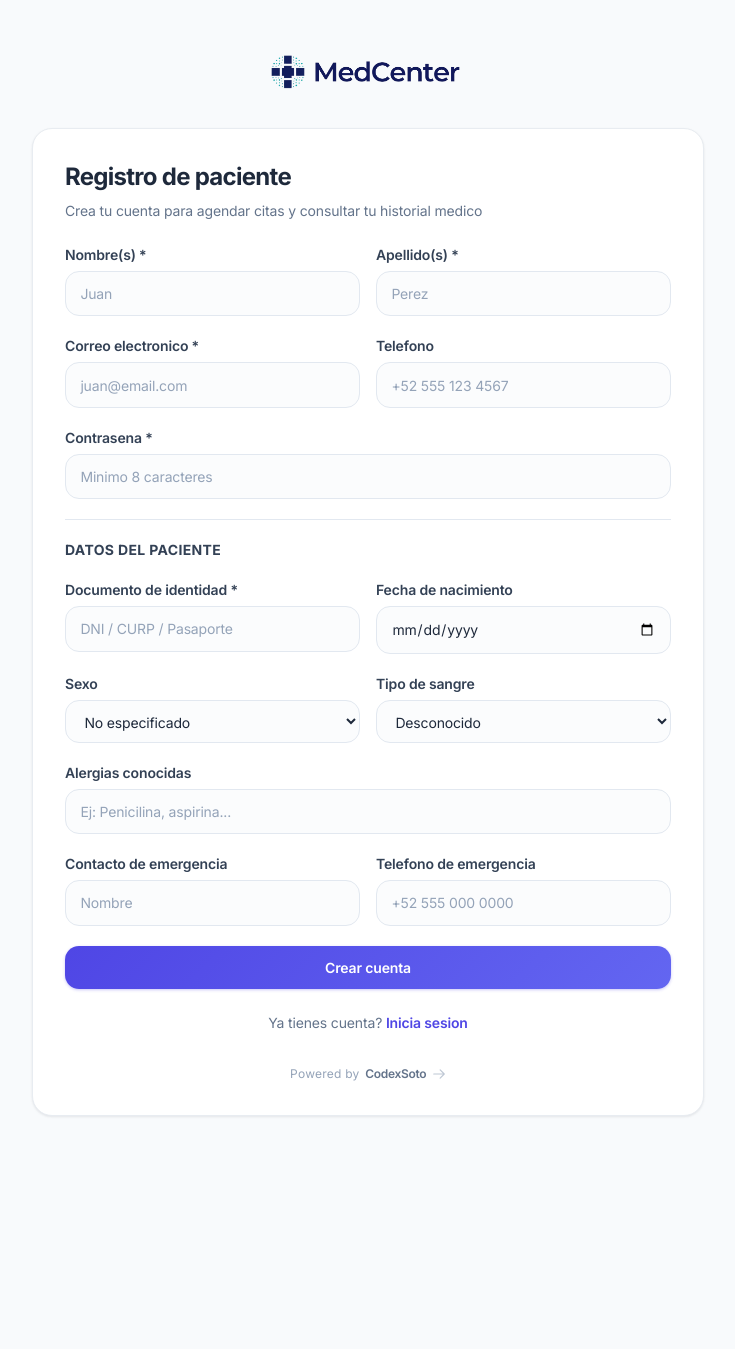
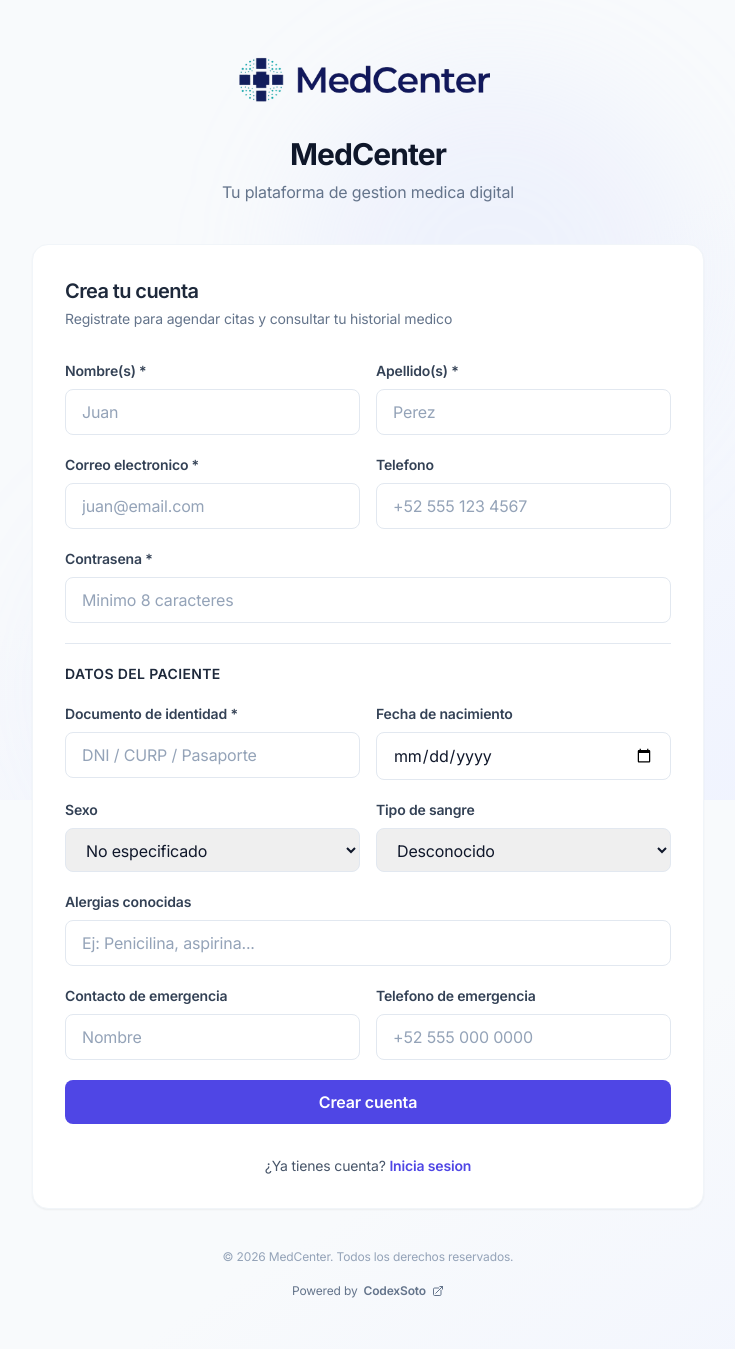
Before and after one commit to David080198/gestion_de_clinicas, a Flask app: page /register in a window 1280 px wide. Shown: the whole page, without its empty margins (272-1007 px from the left). Before the commit the page ends 1117 px from the top, so only its background shows below. Run offline with Flask 3, Linux system fonts and the light colour scheme; some libraries are stand-ins or nearby versions.

Commit message:
Redesign register page - consistent with login, clean modern layout, remove Premium branding

```diff
--- a/app/templates/auth/register.html
+++ b/app/templates/auth/register.html
@@ -3,85 +3,101 @@
 <head>
     <meta charset="UTF-8">
     <meta name="viewport" content="width=device-width, initial-scale=1.0">
-    <title>Registro - MedCenter Premium</title>
+    <title>Registro - MedCenter</title>
     <script src="https://cdn.tailwindcss.com"></script>
     <script>
         tailwind.config = {
             theme: { extend: {
                 colors: { primary: { 50:'#eef2ff',100:'#e0e7ff',200:'#c7d2fe',300:'#a5b4fc',400:'#818cf8',500:'#6366f1',600:'#4f46e5',700:'#4338ca',800:'#3730a3',900:'#312e81' } },
-                fontFamily: { sans: ['Inter', 'system-ui', 'sans-serif'], display: ['DM Serif Display', 'serif'] }
+                fontFamily: { sans: ['Inter', 'system-ui', 'sans-serif'] }
             }}
         }
     </script>
     <link rel="stylesheet" href="{{ url_for('static', filename='css/styles.css') }}">
-    <link rel="stylesheet" href="https://fonts.googleapis.com/css2?family=Inter:wght@300;400;500;600;700;800&display=swap">
+    <link rel="preconnect" href="https://fonts.googleapis.com">
+    <link rel="preconnect" href="https://fonts.gstatic.com" crossorigin>
+    <link href="https://fonts.googleapis.com/css2?family=Inter:wght@300;400;500;600;700&display=swap" rel="stylesheet">
 </head>
-<body class="h-full bg-slate-50">
+<body class="h-full bg-gradient-to-br from-slate-50 via-slate-50 to-indigo-50">
     <div id="toast-container"></div>
 
-    <div class="min-h-full flex items-center justify-center px-6 py-12">
+    <div class="min-h-full flex flex-col items-center justify-center px-4 py-12">
+        <!-- Decorative blur background -->
+        <div class="absolute inset-0 -z-10 overflow-hidden">
+            <div class="absolute top-20 right-1/4 w-96 h-96 bg-primary-200/20 rounded-full blur-3xl"></div>
+            <div class="absolute -bottom-20 left-1/4 w-96 h-96 bg-primary-300/10 rounded-full blur-3xl"></div>
+        </div>
+
+        <!-- Card container -->
         <div class="w-full max-w-2xl">
 
-            <!-- Logo -->
-            <div class="flex items-center justify-center mb-8">
-                <img src="{{ url_for('static', filename='img/logo.png') }}" alt="MedCenter" class="h-12 w-auto">
+            <!-- Logo and title -->
+            <div class="text-center mb-10">
+                <div class="flex justify-center mb-6">
+                    <img src="{{ url_for('static', filename='img/logo.png') }}" alt="MedCenter" class="h-16 w-auto">
+                </div>
+                <h1 class="text-3xl font-bold text-slate-900 mb-2">MedCenter</h1>
+                <p class="text-slate-500">Tu plataforma de gestion medica digital</p>
             </div>
 
-            <div class="card-premium p-8">
+            <!-- Form card -->
+            <div class="bg-white rounded-2xl shadow-sm border border-slate-100 p-8 mb-6">
 
-                <h1 class="text-2xl font-bold text-slate-800 mb-2">Registro de paciente</h1>
-                <p class="text-slate-500 text-sm mb-6">Crea tu cuenta para agendar citas y consultar tu historial medico</p>
+                <div class="mb-8">
+                    <h2 class="text-xl font-semibold text-slate-800 mb-1">Crea tu cuenta</h2>
+                    <p class="text-slate-500 text-sm">Registrate para agendar citas y consultar tu historial medico</p>
+                </div>
 
                 <form id="register-form" class="space-y-5">
 
                     <!-- Datos de cuenta -->
                     <div class="grid grid-cols-1 sm:grid-cols-2 gap-4">
                         <div>
-                            <label class="block text-sm font-semibold text-slate-700 mb-1.5">Nombre(s) *</label>
-                            <input type="text" id="first_name" required class="input-premium" placeholder="Juan">
+                            <label class="block text-sm font-semibold text-slate-700 mb-2">Nombre(s) *</label>
+                            <input type="text" id="first_name" required class="w-full px-4 py-2.5 rounded-lg border border-slate-200 focus:border-primary-500 focus:ring-2 focus:ring-primary-100 transition text-slate-900 placeholder-slate-400" placeholder="Juan">
                         </div>
                         <div>
-                            <label class="block text-sm font-semibold text-slate-700 mb-1.5">Apellido(s) *</label>
-                            <input type="text" id="last_name" required class="input-premium" placeholder="Perez">
+                            <label class="block text-sm font-semibold text-slate-700 mb-2">Apellido(s) *</label>
+                            <input type="text" id="last_name" required class="w-full px-4 py-2.5 rounded-lg border border-slate-200 focus:border-primary-500 focus:ring-2 focus:ring-primary-100 transition text-slate-900 placeholder-slate-400" placeholder="Perez">
                         </div>
                     </div>
 
                     <div class="grid grid-cols-1 sm:grid-cols-2 gap-4">
                         <div>
-                            <label class="block text-sm font-semibold text-slate-700 mb-1.5">Correo electronico *</label>
-                            <input type="email" id="email" required class="input-premium" placeholder="juan@email.com">
+                            <label class="block text-sm font-semibold text-slate-700 mb-2">Correo electronico *</label>
+                            <input type="email" id="email" required class="w-full px-4 py-2.5 rounded-lg border border-slate-200 focus:border-primary-500 focus:ring-2 focus:ring-primary-100 transition text-slate-900 placeholder-slate-400" placeholder="juan@email.com">
                         </div>
                         <div>
-                            <label class="block text-sm font-semibold text-slate-700 mb-1.5">Telefono</label>
-                            <input type="tel" id="phone" class="input-premium" placeholder="+52 555 123 4567">
+                            <label class="block text-sm font-semibold text-slate-700 mb-2">Telefono</label>
+                            <input type="tel" id="phone" class="w-full px-4 py-2.5 rounded-lg border border-slate-200 focus:border-primary-500 focus:ring-2 focus:ring-primary-100 transition text-slate-900 placeholder-slate-400" placeholder="+52 555 123 4567">
                         </div>
                     </div>
 
                     <div>
-                        <label class="block text-sm font-semibold text-slate-700 mb-1.5">Contrasena *</label>
-                        <input type="password" id="password" required minlength="8" class="input-premium" placeholder="Minimo 8 caracteres">
+                        <label class="block text-sm font-semibold text-slate-700 mb-2">Contrasena *</label>
+                        <input type="password" id="password" required minlength="8" class="w-full px-4 py-2.5 rounded-lg border border-slate-200 focus:border-primary-500 focus:ring-2 focus:ring-primary-100 transition text-slate-900 placeholder-slate-400" placeholder="Minimo 8 caracteres">
                     </div>
 
                     <hr class="border-slate-200">
 
                     <!-- Datos clinicos -->
-                    <p class="text-sm font-bold text-slate-700 uppercase tracking-wide">Datos del paciente</p>
+                    <p class="text-sm font-semibold text-slate-800 uppercase tracking-wide">Datos del paciente</p>
 
                     <div class="grid grid-cols-1 sm:grid-cols-2 gap-4">
                         <div>
-                            <label class="block text-sm font-semibold text-slate-700 mb-1.5">Documento de identidad *</label>
-                            <input type="text" id="document_number" required class="input-premium" placeholder="DNI / CURP / Pasaporte">
+                            <label class="block text-sm font-semibold text-slate-700 mb-2">Documento de identidad *</label>
+                            <input type="text" id="document_number" required class="w-full px-4 py-2.5 rounded-lg border border-slate-200 focus:border-primary-500 focus:ring-2 focus:ring-primary-100 transition text-slate-900 placeholder-slate-400" placeholder="DNI / CURP / Pasaporte">
                         </div>
                         <div>
-                            <label class="block text-sm font-semibold text-slate-700 mb-1.5">Fecha de nacimiento</label>
-                            <input type="date" id="birth_date" class="input-premium">
+                            <label class="block text-sm font-semibold text-slate-700 mb-2">Fecha de nacimiento</label>
+                            <input type="date" id="birth_date" class="w-full px-4 py-2.5 rounded-lg border border-slate-200 focus:border-primary-500 focus:ring-2 focus:ring-primary-100 transition text-slate-900">
                         </div>
                     </div>
 
                     <div class="grid grid-cols-1 sm:grid-cols-2 gap-4">
                         <div>
-                            <label class="block text-sm font-semibold text-slate-700 mb-1.5">Sexo</label>
-                            <select id="gender" class="input-premium">
+                            <label class="block text-sm font-semibold text-slate-700 mb-2">Sexo</label>
+                            <select id="gender" class="w-full px-4 py-2.5 rounded-lg border border-slate-200 focus:border-primary-500 focus:ring-2 focus:ring-primary-100 transition text-slate-900">
                                 <option value="masculino">Masculino</option>
                                 <option value="femenino">Femenino</option>
                                 <option value="otro">Otro</option>
@@ -89,8 +105,8 @@
                             </select>
                         </div>
                         <div>
-                            <label class="block text-sm font-semibold text-slate-700 mb-1.5">Tipo de sangre</label>
-                            <select id="blood_type" class="input-premium">
+                            <label class="block text-sm font-semibold text-slate-700 mb-2">Tipo de sangre</label>
+                            <select id="blood_type" class="w-full px-4 py-2.5 rounded-lg border border-slate-200 focus:border-primary-500 focus:ring-2 focus:ring-primary-100 transition text-slate-900">
                                 <option value="">Desconocido</option>
                                 <option value="O+">O+</option><option value="O-">O-</option>
                                 <option value="A+">A+</option><option value="A-">A-</option>
@@ -101,40 +117,42 @@
                     </div>
 
                     <div>
-                        <label class="block text-sm font-semibold text-slate-700 mb-1.5">Alergias conocidas</label>
-                        <input type="text" id="allergies" class="input-premium" placeholder="Ej: Penicilina, aspirina...">
+                        <label class="block text-sm font-semibold text-slate-700 mb-2">Alergias conocidas</label>
+                        <input type="text" id="allergies" class="w-full px-4 py-2.5 rounded-lg border border-slate-200 focus:border-primary-500 focus:ring-2 focus:ring-primary-100 transition text-slate-900 placeholder-slate-400" placeholder="Ej: Penicilina, aspirina...">
                     </div>
 
                     <div class="grid grid-cols-1 sm:grid-cols-2 gap-4">
                         <div>
-                            <label class="block text-sm font-semibold text-slate-700 mb-1.5">Contacto de emergencia</label>
-                            <input type="text" id="emergency_contact_name" class="input-premium" placeholder="Nombre">
+                            <label class="block text-sm font-semibold text-slate-700 mb-2">Contacto de emergencia</label>
+                            <input type="text" id="emergency_contact_name" class="w-full px-4 py-2.5 rounded-lg border border-slate-200 focus:border-primary-500 focus:ring-2 focus:ring-primary-100 transition text-slate-900 placeholder-slate-400" placeholder="Nombre">
                         </div>
                         <div>
-                            <label class="block text-sm font-semibold text-slate-700 mb-1.5">Telefono de emergencia</label>
-                            <input type="tel" id="emergency_contact_phone" class="input-premium" placeholder="+52 555 000 0000">
+                            <label class="block text-sm font-semibold text-slate-700 mb-2">Telefono de emergencia</label>
+                            <input type="tel" id="emergency_contact_phone" class="w-full px-4 py-2.5 rounded-lg border border-slate-200 focus:border-primary-500 focus:ring-2 focus:ring-primary-100 transition text-slate-900 placeholder-slate-400" placeholder="+52 555 000 0000">
                         </div>
                     </div>
 
-                    <button type="submit" id="register-btn" class="btn-primary w-full justify-center">
+                    <button type="submit" id="register-btn" class="w-full py-2.5 px-4 bg-primary-600 hover:bg-primary-700 text-white font-semibold rounded-lg transition-colors flex items-center justify-center gap-2 mt-2">
                         <span id="register-text">Crear cuenta</span>
                         <div id="register-spinner" class="spinner hidden"></div>
                     </button>
                 </form>
 
-                <p class="mt-6 text-center text-sm text-slate-500">
-                    Ya tienes cuenta?
-                    <a href="/login" class="text-primary-600 hover:text-primary-700 font-semibold">Inicia sesion</a>
+                <!-- Enlace a login -->
+                <p class="mt-8 text-center text-sm text-slate-600">
+                    ¿Ya tienes cuenta?
+                    <a href="/login" class="text-primary-600 hover:text-primary-700 font-semibold transition-colors">Inicia sesion</a>
                 </p>
+            </div>
 
-                <!-- Branding CodexSoto -->
-                <div class="mt-8 flex justify-center">
-                    <a href="https://codexsoto.com/" target="_blank" rel="noopener" class="codexsoto-brand">
-                        <span>Powered by</span>
-                        <span class="font-semibold tracking-tight text-slate-500">CodexSoto</span>
-                        <svg fill="none" stroke="currentColor" viewBox="0 0 24 24" stroke-width="2"><path stroke-linecap="round" stroke-linejoin="round" d="M14 5l7 7m0 0l-7 7m7-7H3"/></svg>
-                    </a>
-                </div>
+            <!-- Footer -->
+            <div class="mt-10 text-center">
+                <p class="text-xs text-slate-400 mb-3">&copy; 2026 MedCenter. Todos los derechos reservados.</p>
+                <a href="https://codexsoto.com/" target="_blank" rel="noopener" class="inline-flex items-center gap-1.5 text-slate-500 hover:text-slate-700 transition text-xs">
+                    <span>Powered by</span>
+                    <span class="font-semibold">CodexSoto</span>
+                    <svg class="w-3 h-3" fill="none" stroke="currentColor" viewBox="0 0 24 24" stroke-width="2"><path stroke-linecap="round" stroke-linejoin="round" d="M13.5 6H5.25A2.25 2.25 0 003 8.25v10.5A2.25 2.25 0 005.25 21h10.5A2.25 2.25 0 0018 18.75V10.5m-10.5 6L21 3m0 0h-5.25M21 3v5.25"/></svg>
+                </a>
             </div>
         </div>
     </div>
```
